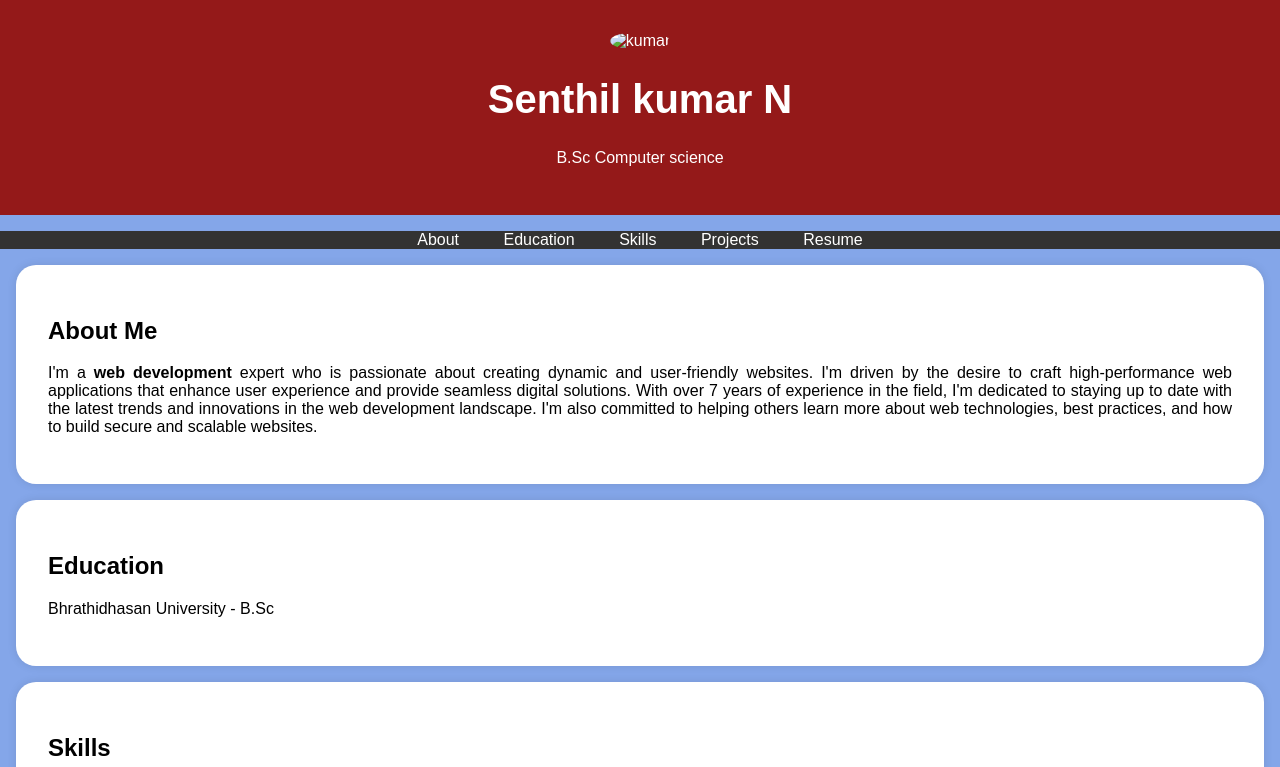
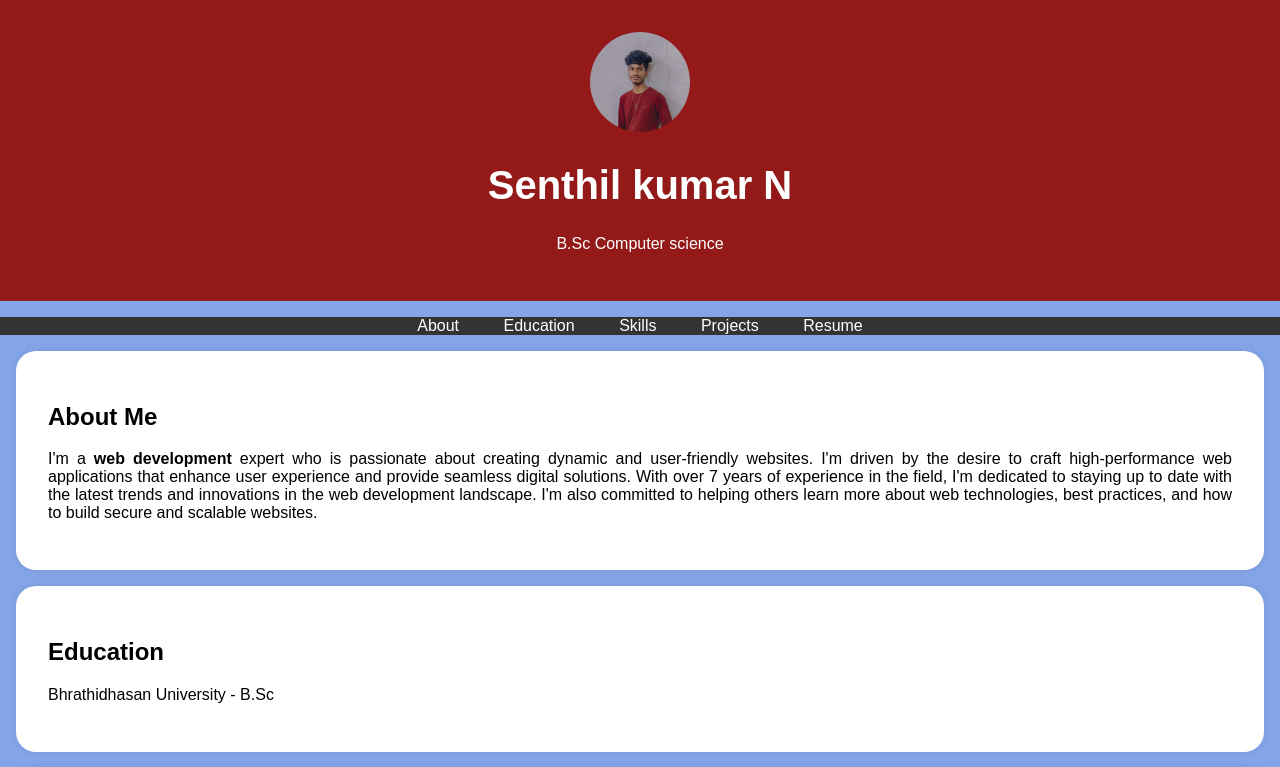
Before and after one commit to senthilkumar2312/Digital-portfolio, a plain HTML site: page index.html in a window 1280 px wide. Shown: the top 767 px of the page. Drawn offline with Linux system fonts and the light colour scheme.

Commit message:
Update index.html

```diff
--- a/index.html
+++ b/index.html
@@ -95,7 +95,7 @@
     <header>
         <div class="header-content">
             <!-- Add your profile picture here -->
-            <img src="Screenshot/kumar.jpg" alt="kumar" class="profile-picture">
+            <img src="kumar.jpg" alt="kumar" class="profile-picture">
             <h1>Senthil kumar N</h1>
             <p>B.Sc Computer science</p>
         </div>
```
